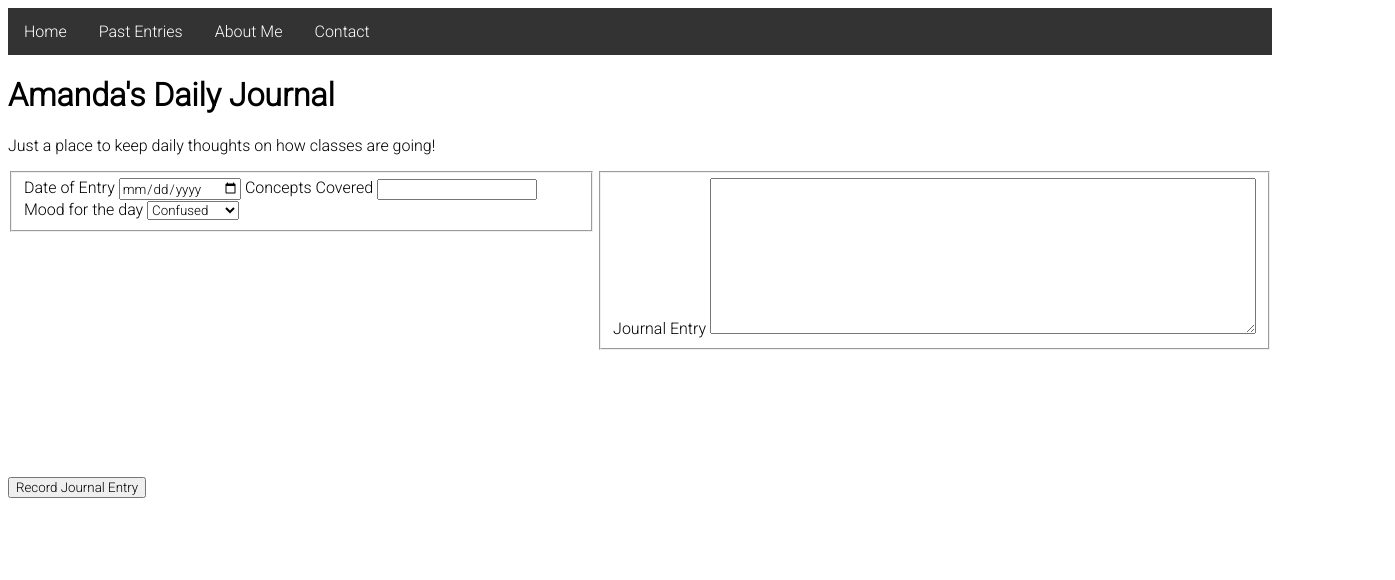
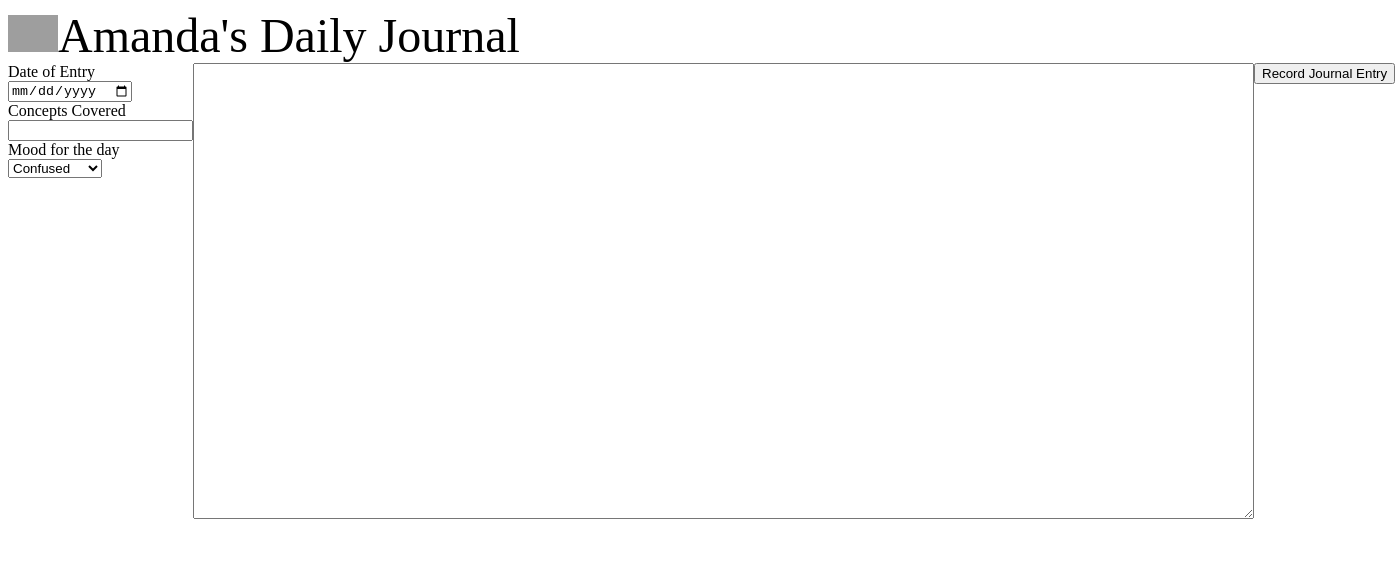
Before and after one commit to MandasK/boop-beep-boop, a plain HTML site: page src/index.html in a window 1280 px wide. Shown: the whole page, 1395 px wide, since content can reach past the window. Drawn offline with Linux system fonts and the light colour scheme; grey boxes are pictures that could not be loaded.

Commit message:
updates to styling and format

```diff
--- a/src/index.html
+++ b/src/index.html
@@ -3,34 +3,29 @@
 <head>
     <meta charset="UTF-8">
     <meta name="viewport" content="width=device-width, initial-scale=1.0">
+    <link rel="stylesheet" href="/styles/journal.css">
     <title>Amanda's Daily Journal</title>
-    <link rel="stylesheet" type="text/css" href="styles/journal.css">
-    <link href="https://fonts.googleapis.com/css2?family=Roboto:wght@300&display=swap" rel="stylesheet">
 </head>
 <body>
-    <!-- begin Navbar -->
-    <nav>
-        <ul class="navBar">
-            <li class="nav-bar"><a href="#">Home</a></li>
-            <li class="nav-bar"><a href="#">Past Entries</a></li>
-            <li class="nav-bar"><a href="#">About Me</a></li>
-            <li class="nav-bar"><a href="#">Contact</a></li>
-        </ul>
-    </nav>
-    <!-- end nav bar -->
-    <!-- date concepts mood and submit should align to left with entry form to right of it -->
-    <div class="bio">
-        <h1>Amanda's Daily Journal</h1>
-        <p>Just a place to keep daily thoughts on how classes are going!</p>
+ <main class="container">
+     <div class="banner">
+         <div class="">
+             <img class="banner__logo" src="https://www.shareicon.net/data/256x256/2015/09/08/97874_blog_512x512.png" alt="blog image"/>
          </div>
-    <div class="wrapper">
-    <div class="mainForm">
+         <div class="banner__title">Amanda's Daily Journal</div>
+     </div>
+     <div class="underTheBanner">
+         <div class="underTheBanner__left">
+             <div class="threeList">
                 <form action="">
-                <fieldset>
                         <label for="journalDate">Date of Entry</label>
                         <input type="date" name="journalDate" id="journalDate">
+                </form>
+                <form action="">
                          <label for="conceptsCovered">Concepts Covered</label>
                          <input type="text" name="conceptsCovered" id="conceptsCovered">
+                </form>
+                <form action="">
                          <label for="mood">Mood for the day</label>
                         <select name="Mood" id="mood">
                         <option value="Confused">Confused</option>
@@ -38,25 +33,21 @@
                         <option value="SadPanda">Sad Panda</option>
                         <option value="GrumpyCat">Grumpy Cat</option>
                         </select>
-            </fieldset>
                 </form>
              </div>
-    <div class="submit">
+         </div>
+         <div class="underTheBanner__right">
+          <div class="journalEntry">
             <form action="">
+                    <label for="journalEntry"></label>
+                    <textarea rows="30" cols="130" id="journalEntry"></textarea>
+            </form>
+            <form acion="">
                     <input type="submit" value="Record Journal Entry">
             </form>
           </div>
-    <div class="journalInput">
-        <form action="">
-            <fieldset>
-                <label for="journalEntry">Journal Entry</label>
-                <textarea rows="10" cols="75" id="journalEntry"></textarea>
-            </fieldset>
-        </form>
          </div>
      </div>
-    <footer>
-
-    </footer>
+ </main>
 </body>
 </html>
--- /dev/null
+++ b/src/styles/banner.css
@@ -0,0 +1,11 @@
+.banner__logo {
+    max-width: 50px;
+    max-height: 50px;
+}
+
+
+.banner {
+    display: flex;
+    flex-direction: row;
+    font-size: 48px;
+}
--- /dev/null
+++ b/src/styles/form.css
@@ -0,0 +1,7 @@
+.threeList {
+    height: 100%;
+    display: flex;
+    flex-direction: column;
+    align-content: flex-start;
+    padding-bottom: 3em;
+}
--- a/src/styles/journal.css
+++ b/src/styles/journal.css
@@ -1,53 +1,25 @@
-* {
-    font-family: 'Roboto', sans-serif;
+
+@import "form.css";
+@import "journal_entry.css";
+@import "banner.css";
+
+.container {
+    display: flex;
+    flex-direction: column;
 }
 
-
-.navBar {
-    list-style-type: none;
-    margin: 0;
-    padding: 0;
-    overflow: hidden;
-    background-color: #333;
-}
-.nav-bar {
-    float: left;
+.underTheBanner {
+    display: flex;
+    flex-direction: row;
 }
 
-.nav-bar a {
-    display: block;
-    color: white;
-    text-align: center;
-    padding: 14px 16px;
-    text-decoration: none;
+.underTheBanner__left {
+    display: flex;
+    flex-direction: column;
+    flex: 1;
 }
-
-textarea  {
-    width: auto;
-    height: auto;
+.underTheBanner__right {
+    display: flex;
+    flex-direction: column;
+    flex: 3.75;
 }
-
-
-.wrapper {
-    display: grid;
-    grid-template-columns: repeat(1fr, 3fr);
-    grid-gap: 2px;
-    grid-auto-rows: minmax(100px, 100px);
-}
-
-.mainForm {
-    grid-column: 1;
-    grid-row: 1 / 3
-}
-
-.journalInput {
-    grid-column: 2;
-    grid-row: 1 / 4;
-
-}
-
-
-.submit {
-    grid-column: 1;
-    grid-row: 4;
-}
--- /dev/null
+++ b/src/styles/journal_entry.css
@@ -0,0 +1,8 @@
+.journalEntry {
+    display: flex;
+    flex-direction: row;
+
+}
+form, .journalEntry {
+   align-content: flex-start;
+}
```
Lines whose indentation alone changed are shown as unchanged.
